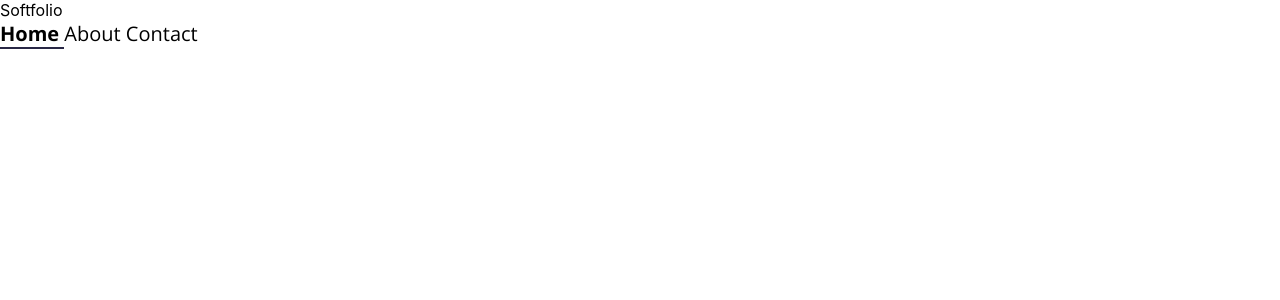
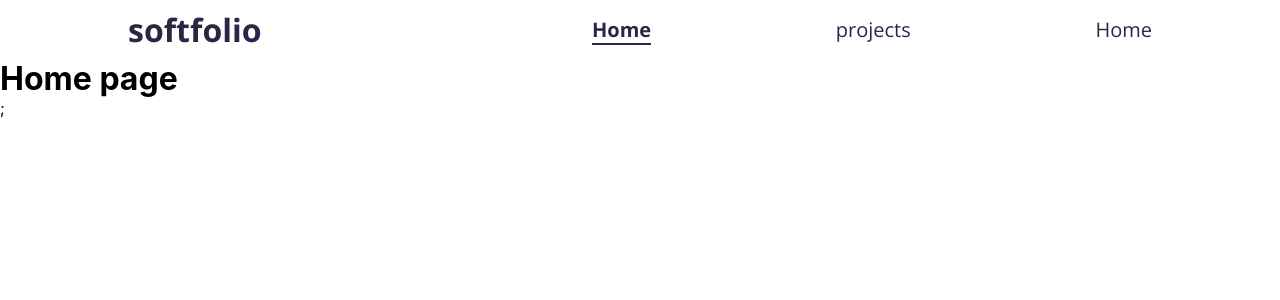
Before and after one commit to chadjaa-sofiane/chadjaa_sfiane_portfolio, a Next.js app: page / in a window 1280 px wide. Shown: the top 300 px of the page. Built offline with nearby package versions, Linux system fonts and the light colour scheme; a web font is replaced by a local one.

Commit message:
finish build the tabs components and the header

```diff
--- a/components/Header/Header.tsx
+++ b/components/Header/Header.tsx
@@ -1,10 +1,19 @@
-import Links from "./Links";
+import NavBar from "./NavBar";
+import styles from "./header.module.scss";
 
-const Header = () => {
+interface IProps {
+  color?: "dark" | "light";
+}
+
+const Header = ({ color = "light" }: IProps) => {
+  const classes = [
+    styles["header"],
+    color === "light" ? styles["header--light"] : styles["header--dark"],
+  ];
   return (
-    <div>
-      <div> Softfolio </div>
-      <Links />
+    <div className={classes.join(" ")}>
+      <div className={styles["logo"]}> softfolio </div>
+      <NavBar />
     </div>
   );
 };
--- a/components/Header/Links.tsx
+++ /dev/null
@@ -1,15 +0,0 @@
-import { Tabs, Tab } from "@components/core/Tabs";
-
-const Link = () => {
-  return (
-    <div>
-      <Tabs defaultValue="fff">
-        <Tab name="fff"> Home </Tab>
-        <Tab name="sss"> About </Tab>
-        <Tab name="ggg"> Contact </Tab>
-      </Tabs>
-    </div>
-  );
-};
-
-export default Link;
--- /dev/null
+++ b/components/Header/NavBar.tsx
@@ -0,0 +1,27 @@
+import Link from "next/link";
+import { useRouter } from "next/router";
+import { Tabs, Tab } from "@components/core/Tabs";
+import styles from "./header.module.scss";
+
+const NavBar = () => {
+  const { pathname } = useRouter();
+  console.log(pathname);
+
+  return (
+    <nav className={styles["navBar"]}>
+      <Tabs defaultValue={pathname}>
+        <Tab name="/">
+          <Link href="/">Home</Link>
+        </Tab>
+        <Tab name="/projects">
+          <Link href="/projects">projects</Link>
+        </Tab>
+        <Tab name="/contact">
+          <Link href="/">Home</Link>
+        </Tab>
+      </Tabs>
+    </nav>
+  );
+};
+
+export default NavBar;
--- /dev/null
+++ b/components/Header/header.module.scss
@@ -0,0 +1,27 @@
+.header {
+  &--light {
+    --bg: #fff;
+    --color: hsl(var(--primary-400));
+  }
+  &--dark {
+    --bg: hsl(var(--primary-400));
+    --color: #fff;
+  }
+  width: 100%;
+  display: flex;
+  background-color: var(--bg);
+  color: var(--color);
+  padding: 0 8em;
+  justify-content: space-between;
+  align-items: center;
+}
+
+.logo {
+  font-size: var(--fs-md);
+  font-family: var(--Sans-font);
+  font-weight: bold;
+}
+
+.navBar {
+  width: 35em;
+}
--- a/components/core/Tabs/Tabs.tsx
+++ b/components/core/Tabs/Tabs.tsx
@@ -8,7 +8,11 @@ interface IProps {
 }
 
 const Tabs = ({ children, defaultValue = "" }: IProps) => {
-  return <TabsProvider defaultValue={defaultValue}>{children}</TabsProvider>;
+  return (
+    <TabsProvider defaultValue={defaultValue}>
+      <div className={styles["tabs"]}>{children}</div>
+    </TabsProvider>
+  );
 };
 
 interface ItabProps {
--- a/components/core/Tabs/tabs.module.scss
+++ b/components/core/Tabs/tabs.module.scss
@@ -1,8 +1,16 @@
+.tabs {
+  padding: 1em 0;
+  width: 100%;
+  display: flex;
+  justify-content: space-between;
+}
 .tab {
+  display: inline-block;
   position: relative;
   font-family: var(--Sans-font);
   font-size: var(--fs-xs);
-  width: 10em;
+  width: max-content;
+  text-align: center;
   cursor: pointer;
   &::after {
     content: "";
@@ -11,11 +19,12 @@
     left: 50%;
     width: 0;
     height: 0.1em;
-    background-color: hsl(var(--primary-400));
+    background-color: var(--color);
     transition: width 200ms ease-in, left 200ms ease-in;
   }
   &--active {
     font-weight: bold;
+
     &::after {
       width: 100%;
       left: 0;
--- a/pages/_app.tsx
+++ b/pages/_app.tsx
@@ -1,8 +1,14 @@
+import { Header } from "@components/Header";
+import type { AppProps } from "next/app";
 import "@styles/index.scss";
-import type { AppProps } from "next/app";
 
 function MyApp({ Component, pageProps }: AppProps) {
-  return <Component {...pageProps} />;
+  return (
+    <>
+      <Header />
+      <Component {...pageProps} />;
+    </>
+  );
 }
 
 export default MyApp;
--- a/pages/index.tsx
+++ b/pages/index.tsx
@@ -1,10 +1,15 @@
-import { Header } from "@components/Header";
 import type { NextPage } from "next";
+import Head from "next/head";
 
 const Home: NextPage = () => {
   return (
     <div>
-      <Header />
+      <Head>
+        <title> Home Page </title>
+      </Head>
+      <div>
+        <h1> Home page</h1>
+      </div>
     </div>
   );
 };
```
Also changed, not shown: pages/projects/index.tsx (added, +15 -0 lines).
